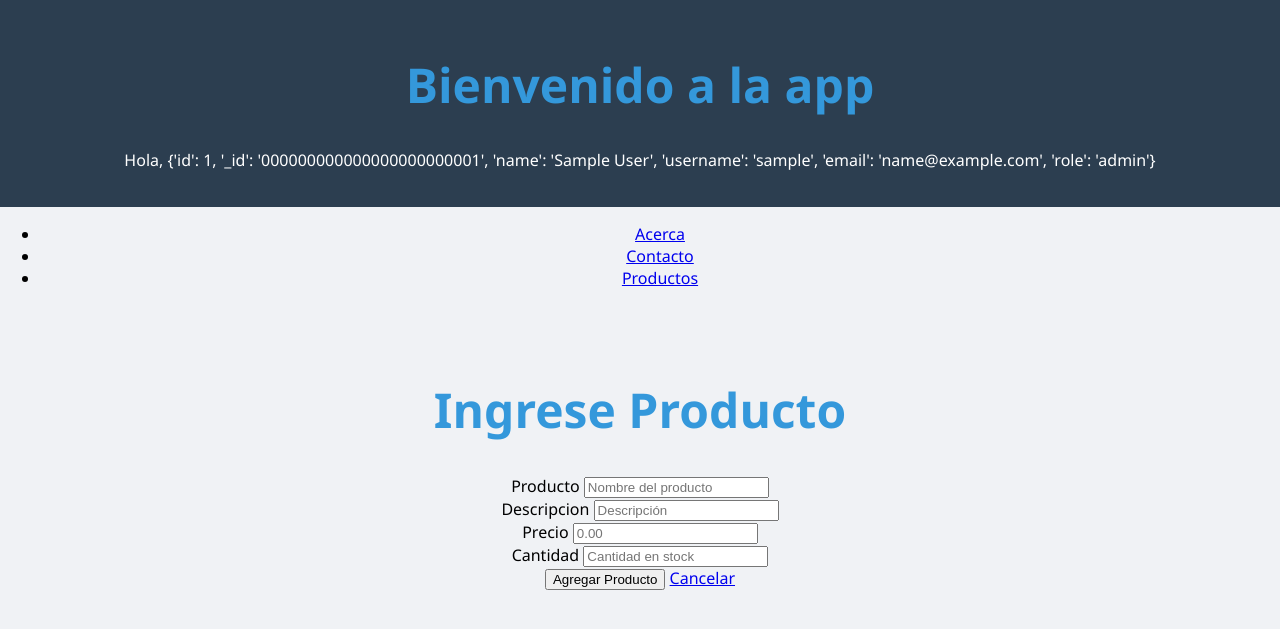
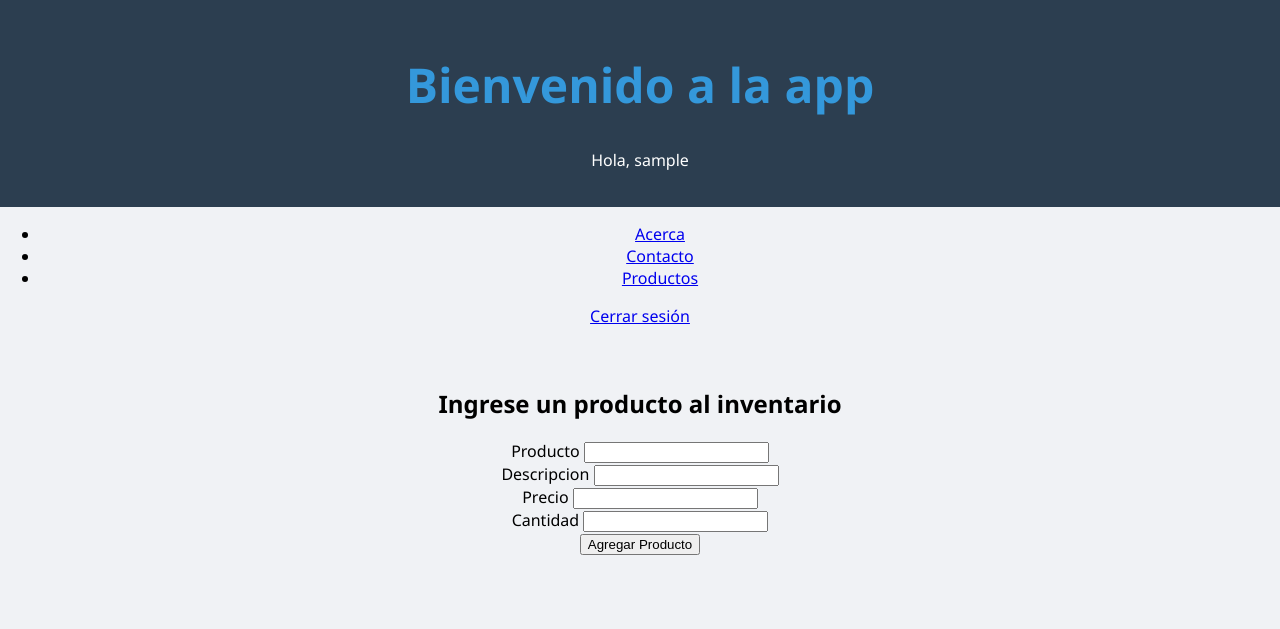
Before and after one commit to ls-tacob/my_page_flask, a Flask app: page /producto in a window 1280 px wide. Shown: the top 629 px of the page. Run offline with Flask 3, Linux system fonts and the light colour scheme; the visitor is signed in with stand-in values (Sample User, id 1); some libraries are stand-ins or nearby versions.

Commit message:
feat ( se estandariza todo y se aunmenta un logout)

```diff
--- a/app.py
+++ b/app.py
@@ -1,25 +1,36 @@
 import os
 from flask import Flask, render_template, request, redirect, url_for
-from forms import ProductForm
+from product import ProductForm
+from flask_bootstrap import Bootstrap5
+
+from my_page_flask.login import LoginForm
 
 app = Flask(__name__)
+bootstrap = Bootstrap5(app)
 app.config['SECRET_KEY'] = os.environ.get('SECRET_KEY', 'dev-secret-cambialo-por-favor')
 
 @app.route('/')
 def home():
     return render_template('base.html')
 
-from flask import session
+
+from flask import session, redirect, url_for
 
 @app.route('/login', methods=['GET', 'POST'])
 def login():
-    if request.method == 'POST':
-        usuario = request.form['usuario']
-        password = request.form['password']
-        # Validación aquí
-        session['usuario'] = usuario
-        return redirect(url_for('usuario'))  # o cualquier vista principal
-    return render_template('users/login.html')
+    login_form = LoginForm()
+    if request.method == 'POST' and login_form.validate_on_submit():
+        usuario = login_form.user.data
+        session['usuario'] = usuario  # ← Aquí lo guardas
+        return redirect(url_for('usuario'))
+    return render_template('users/login.html', login_form=login_form)
+
+
+
+@app.route('/logout')
+def logout():
+    session.clear()  # Elimina todos los datos de sesión
+    return redirect(url_for('home'))
 @app.route('/usuario')
 def usuario():
     return render_template('admin/usuario.html')
@@ -34,8 +45,8 @@
 
 @app.route('/producto', methods=['GET', 'POST'])
 def producto():
-    form = ProductForm()
-    return render_template('product/form.html', form=form)
+    product_form = ProductForm()
+    return render_template('product/product_form.html', product_form=product_form)
 
 if __name__ == '__main__':
     app.run(debug=True)
--- a/inventory.py
+++ b/inventory.py
@@ -1,2 +1,2 @@
 from models import db, Producto
-from forms import ProductForm
+from product import ProductForm
--- a/templates/admin/usuario.html
+++ b/templates/admin/usuario.html
@@ -4,6 +4,4 @@
 {% block content %}
   <h2>Hola, {{ nombre }}</h2>
   <p>Bienvenido a tu espacio personalizado. Aquí podrás conocer más sobre mi trabajo como asesor personal y desarrollador.</p>
-
-  <button>Regístrate</button>
 {% endblock %}
--- a/templates/base.html
+++ b/templates/base.html
@@ -10,8 +10,6 @@
         <h1>Bienvenido a la app</h1>
         {% if session.get('usuario') %}
             <p>Hola, {{ session['usuario'] }}</p>
-        {% else %}
-            <a href="{{ url_for('login') }}">Iniciar sesión</a>
         {% endif %}
     </header>
 
@@ -23,8 +21,10 @@
             <li><a href="{{ url_for('producto') }}">Productos</a></li>
         </ul>
     </nav>
+    <a href="{{ url_for('logout') }}">Cerrar sesión</a>
+{% else %}
+    <a href="{{ url_for('login') }}">Iniciar sesión</a>
     {% endif %}
-
     <main>
         {% block content %}{% endblock %}
     </main>
--- a/templates/index.html
+++ b/templates/index.html
@@ -10,7 +10,4 @@
         <img src="{{ url_for('static', filename='img/slide3.jpg') }}" alt="Slide 3">
     </div>
 
-    <div class="login-btn">
-        <a href="{{ url_for('login') }}" class="btn">Iniciar sesión</a>
-    </div>
 {% endblock %}
--- a/templates/product/form.html
+++ /dev/null
@@ -1,79 +0,0 @@
-{% extends "base.html" %}
-{% block title %}Formulario de producto{% endblock %}
-{% block content %}
-<h1>Ingrese Producto</h1>
-{% if form is defined %}
-
-<form method="post" action="">
-  {{ form.hidden_tag() }}
-
-  <div class="mb-3">
-    {{ form.name.label(class="form-label") }}
-    {{ form.name(class="form-control", placeholder="Nombre del producto") }}
-    {% for error in form.name.errors %}
-      <div class="text-danger small">{{ error }}</div>
-    {% endfor %}
-  </div>
-
-  <div class="mb-3">
-    {{ form.descripcion.label(class="form-label") }}
-    {{ form.descripcion(class="form-control", placeholder="Descripción") }}
-    {% for error in form.descripcion.errors %}
-      <div class="text-danger small">{{ error }}</div>
-    {% endfor %}
-  </div>
-
-  <div class="mb-3">
-    {{ form.precio.label(class="form-label") }}
-    {{ form.precio(class="form-control", placeholder="0.00", step="0.01", min="0") }}
-    {% for error in form.precio.errors %}
-      <div class="text-danger small">{{ error }}</div>
-    {% endfor %}
-  </div>
-
-  <div class="mb-3">
-    {{ form.stock.label(class="form-label") }}
-    {{ form.stock(class="form-control", placeholder="Cantidad en stock", min="0") }}
-    {% for error in form.stock.errors %}
-      <div class="text-danger small">{{ error }}</div>
-    {% endfor %}
-  </div>
-
-  <div class="d-flex gap-2">
-    {{ form.submit(class="btn btn-primary") }}
-    <a href="{{ url_for('home') }}" class="btn btn-secondary">Cancelar</a>
-  </div>
-</form>
-
-{% else %}
-
-<div class="alert alert-warning">No se recibió el formulario. Verifica que la vista pase 'form' al renderizar.</div>
-<form method="post" action="">
-  <div class="mb-3">
-    <label class="form-label" for="name">Producto</label>
-    <input id="name" name="name" class="form-control" placeholder="Nombre del producto" required minlength="3" maxlength="50">
-  </div>
-
-  <div class="mb-3">
-    <label class="form-label" for="descripcion">Descripción</label>
-    <input id="descripcion" name="descripcion" class="form-control" placeholder="Descripción">
-  </div>
-
-  <div class="mb-3">
-    <label class="form-label" for="precio">Precio</label>
-    <input id="precio" name="precio" type="number" step="0.01" min="0" class="form-control" placeholder="0.00" required>
-  </div>
-
-  <div class="mb-3">
-    <label class="form-label" for="stock">Cantidad</label>
-    <input id="stock" name="stock" type="number" min="0" class="form-control" placeholder="Cantidad en stock" required>
-  </div>
-
-  <div class="d-flex gap-2">
-    <button type="submit" class="btn btn-primary">Agregar Producto</button>
-    <a href="{{ url_for('index') }}" class="btn btn-secondary">Cancelar</a>
-  </div>
-</form>
-
-{% endif %}
-{% endblock %}
--- /dev/null
+++ b/templates/product/product_form.html
@@ -0,0 +1,15 @@
+{% extends 'base.html' %}
+{% from 'bootstrap5/form.html' import render_form %}
+
+
+
+{% block title %}Registrar Producto{% endblock %}
+
+{% block content %}
+    <h2>Ingrese un producto al inventario</h2>
+<div class="product-form">
+
+{{ render_form(product_form) }}
+</div>
+
+{% endblock %}
```
Also changed, not shown: login.py (added, +10 -0 lines), templates/users/login.html (+6 -7 lines), product.py (renamed from forms.py).
